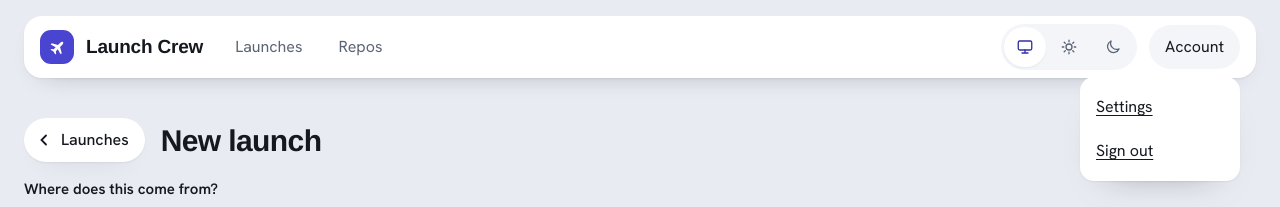
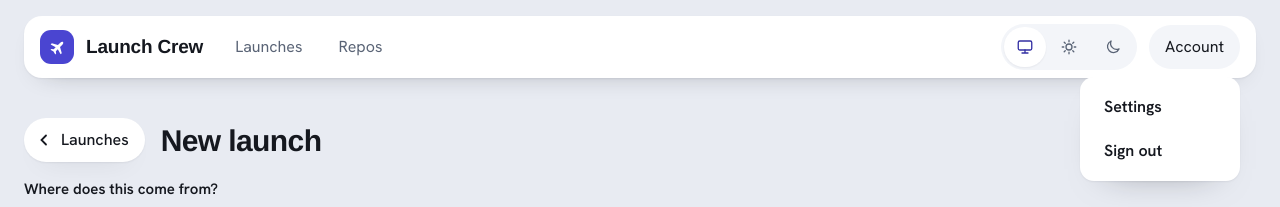
Before and after one commit to Nandini9881/launch-crew, a React (Vite) app in the folder web/: page /captain/new in a window 1280 px wide. Both pictures are taken after a click on the heading "Account". Shown: the top 207 px of the page. Built offline with nearby package versions, Linux system fonts and the light colour scheme; a web font is replaced by a local one.

Commit message:
Account menu closes on outside click, Escape and choosing an item; items styled as menu rows (#3)

```diff
--- /dev/null
+++ b/web/src/captain/AccountMenu.tsx
@@ -0,0 +1,39 @@
+import { useEffect, useRef } from 'react'
+
+// A <details> menu that also closes on an outside click, on Escape (focus goes back to the
+// button) and when an item is chosen, so it never lingers over the page.
+export default function AccountMenu() {
+  const box = useRef<HTMLDetailsElement>(null)
+
+  useEffect(() => {
+    const el = box.current
+    if (!el) return
+    const close = () => {
+      el.open = false
+    }
+    const outside = (e: PointerEvent) => {
+      if (el.open && e.target instanceof Node && !el.contains(e.target)) close()
+    }
+    const key = (e: KeyboardEvent) => {
+      if (e.key !== 'Escape' || !el.open) return
+      close()
+      el.querySelector('summary')?.focus()
+    }
+    document.addEventListener('pointerdown', outside)
+    document.addEventListener('keydown', key)
+    return () => {
+      document.removeEventListener('pointerdown', outside)
+      document.removeEventListener('keydown', key)
+    }
+  }, [])
+
+  return (
+    <details className="cap-account" ref={box}>
+      <summary>Account</summary>
+      <div className="cap-account-menu" onClick={() => box.current && (box.current.open = false)}>
+        <a href="/settings">Settings</a>
+        <a href="/auth/logout">Sign out</a>
+      </div>
+    </details>
+  )
+}
--- a/web/src/captain/Frame.tsx
+++ b/web/src/captain/Frame.tsx
@@ -3,6 +3,7 @@ import { NavLink } from 'react-router'
 import NavPill from '../components/NavPill'
 import SchemeSwitch from '../components/SchemeSwitch'
 import Shell from '../components/Shell'
+import AccountMenu from './AccountMenu'
 import './captain.css'
 
 // Skip link, floating nav pill (brand, nav, account menu), the one <main>, and the appearance switch.
@@ -30,13 +31,7 @@ export default function Frame({ children }: { children: ReactNode }) {
           end={
             <>
               <SchemeSwitch />
-              <details className="cap-account">
-                <summary>Account</summary>
-                <div className="cap-account-menu">
-                  <a href="/settings">Settings</a>
-                  <a href="/auth/logout">Sign out</a>
-                </div>
-              </details>
+              <AccountMenu />
             </>
           }
         />
--- a/web/src/captain/captain.css
+++ b/web/src/captain/captain.css
@@ -57,8 +57,16 @@
   display: flex;
   align-items: center;
   min-block-size: 44px;
-  padding-inline: var(--space-sm);
+  padding-inline: var(--space-md);
+  border-radius: var(--rounded-sm);
   color: var(--color-text);
+  font-weight: 600;
+  text-decoration: none;
+}
+
+.cap-account-menu a:hover,
+.cap-account-menu a:focus-visible {
+  background-color: var(--color-tint);
 }
 
 .cap-footer {
```
Also changed, not shown: 1 other file (tests, documents, lock files or other folders).
